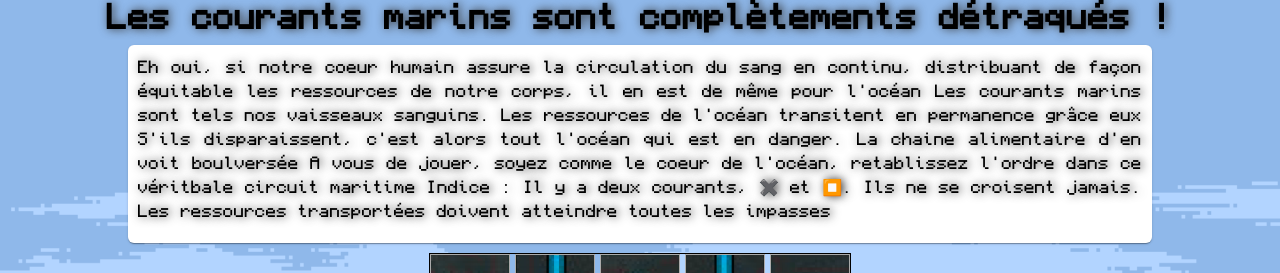
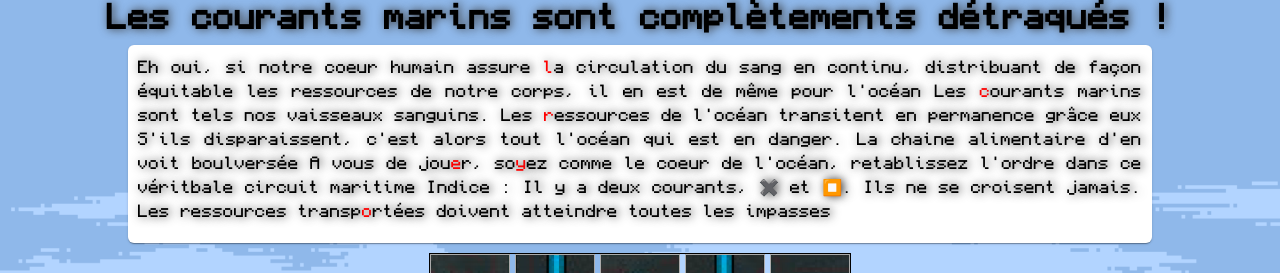
Before and after one commit to neswatch/saving-throw, a React (Vite) app: page /mj in a window 1280 px wide. Shown: the top 273 px of the page. Built offline with nearby package versions, Linux system fonts and the light colour scheme.

Commit message:
feat: hidden logo

```diff
--- a/src/assets/css/minijeu/minijeu.css
+++ b/src/assets/css/minijeu/minijeu.css
@@ -32,3 +32,27 @@ p {
 h1 {
   text-shadow: #363636 2px 0 10px;
 }
+div.lLogo img{
+  position: absolute;
+  animation: logoAnim2 1s ease-out;
+  top: 0;
+  right: 5em;
+  transform: translateY(+100px) scale(1);
+}
+
+span.clickable{
+  color:red;
+}
+
+@keyframes logoAnim2 {
+  0% {
+    transform: translateY(0) scale(0.2);
+    opacity: 0;
+    rotate: 680deg;
+  }
+  100% {
+    transform: translateY(+100px) scale(1);
+    opacity: 1;
+    rotate: 0;
+  }
+}
--- a/src/assets/css/temperature/temperature.css
+++ b/src/assets/css/temperature/temperature.css
@@ -29,3 +29,31 @@ div.p-card-content{
     flex-direction: column;
     align-items: center;
 }
+
+div.animIcon{
+    height: 0px;
+}
+
+div.animIcon div{
+    position: relative;
+    top: -63px;
+    left: -25vw;
+}
+
+div.lLogo{
+    position: absolute;
+    animation: logoAnim 1s ease-out;
+    top: 3em;
+    transform: translateY(+100px) scale(3);
+}
+
+@keyframes logoAnim {
+    0% {
+        transform: translateY(0) scale(1);
+        opacity: 0;
+    }
+    100% {
+        transform: translateY(+100px) scale(3);
+        opacity: 1;
+    }
+}
--- a/src/pages/count/Minijeu/Minijeu.tsx
+++ b/src/pages/count/Minijeu/Minijeu.tsx
@@ -9,6 +9,8 @@ import i5 from "../../../assets/circuit_marin/i5.png";
 import i6 from "../../../assets/circuit_marin/i6.png";
 import { Card } from "primereact/card";
 import {useNavigate} from "react-router-dom";
+
+import logo from "../../../assets/logo/logo-lyreco.png";
 
 interface Cell {
   image: string;
@@ -141,20 +143,38 @@ const Grid: React.FC = () => {
     }
   };
 
+  const [egnim,setEgnim] = useState<string[]>([]);
+  const [displayLogo,setDisplayLogo] = useState(false);
+
+  function click(l:string){
+      console.log(egnim);
+      setEgnim(v=> {
+          if (v.indexOf(l) == -1){
+                  v.push(l);
+                  if (v.length==6){
+                      setDisplayLogo(true)
+                  }
+          }
+          return v;
+      })
+  }
+
   return (
-    <div style={{ backgroundImage: `url(${OceanBg})` }}>
+      <div style={{backgroundImage: `url(${OceanBg})`}}>
           <h1>Les courants marins sont complètements détraqués !</h1>
           <Card>
               <p>
-          Eh oui, si notre coeur humain assure la circulation du sang en
+                  Eh oui, si notre coeur humain assure <span className={
+                      "clickable"} onClick={()=>click("l")}>l</span>a circulation du sang en
                   continu, distribuant de façon équitable les ressources de notre corps,
-          il en est de même pour l'océan Les courants marins sont tels nos
-          vaisseaux sanguins. Les ressources de l'océan transitent en permanence
+                  il en est de même pour l'océan Les <span className={"clickable"} onClick={()=>click("c")}>c</span>ourants marins sont tels nos
+                  vaisseaux sanguins. Les <span className={"clickable"} onClick={()=>click("r")}>r</span>essources de l'océan transitent en
+                  permanence
                   grâce eux S'ils disparaissent, c'est alors tout l'océan qui est en
-          danger. La chaine alimentaire d'en voit boulversée A vous de jouer,
-          soyez comme le coeur de l'océan, retablissez l'ordre dans ce véritbale
+                  danger. La chaine alimentaire d'en voit boulversée A vous de jou<span className={"clickable"} onClick={()=>click("e")}>e</span>r,
+                  so<span className={"clickable"} onClick={()=>click("y")}>y</span>ez comme le coeur de l'océan, retablissez l'ordre dans ce véritbale
                   circuit maritime Indice : Il y a deux courants, ✖️ et ⏹️. Ils ne se
-          croisent jamais. Les ressources transportées doivent atteindre toutes
+                  croisent jamais. Les ressources transp<span className={"clickable"} onClick={()=>click("o")}>o</span>rtées doivent atteindre toutes
                   les impasses
               </p>
           </Card>
@@ -216,10 +236,13 @@ const Grid: React.FC = () => {
               Valider le circuit
           </button>
           <button style={{
-         marginTop:"1em"
-        }} onClick={()=>navigate("/")}>
+              marginTop: "1em"
+          }} onClick={() => navigate("/")}>
               ↩️ Go Home
           </button>
+          <div className={"lLogo"} hidden={!displayLogo}>
+              <img height={50} src={logo}/>
+          </div>
       </div>
   );
 };
--- a/src/pages/temperature/Temperature.tsx
+++ b/src/pages/temperature/Temperature.tsx
@@ -7,12 +7,15 @@ import {QuizService} from "../../shared/service/QuizService.ts";
 import {Messages} from "primereact/messages";
 import {useNavigate} from "react-router-dom";
 
+import logo from "../../assets/logo/logo-lyreco.png";
+
 export default function () {
 
     const msg = useRef(null);
     const navigate = useNavigate();
 
     const [quizData, setQuizData] = useState<Array<QuizData>>(QuizService.getAll())
+    const [displayLogo, setDisplayLogo] = useState(false)
     const [selectedResponse, setSelectedResponse] = useState<string>("")
 
     useEffect(() => {
@@ -38,9 +41,16 @@ export default function () {
         }
     }, [selectedResponse]);
 
+    function showLogo() {
+        setDisplayLogo(v=>!v)
+    }
+
     return (
         <div className={"temperature"} style={{backgroundImage: `url(${OceanBg})`}}>
             <Card>
+                <div className={"animIcon"}>
+                    <div onClick={()=>showLogo()}>🧙‍♂️</div>
+                </div>
                 <h1> 🌡️ Gestion de la température 🌡️ </h1>
                 <hr/>
                 {quizData.map((elt, quizIndex) => {
@@ -76,6 +86,9 @@ export default function () {
                     ↩️ Go Home
                 </button>
             </Card>
+            <div className={"lLogo"} hidden={!displayLogo}>
+                <img height={50} src={logo}/>
+            </div>
         </div>
     )
 }
```
Lines whose indentation alone changed are shown as unchanged.
